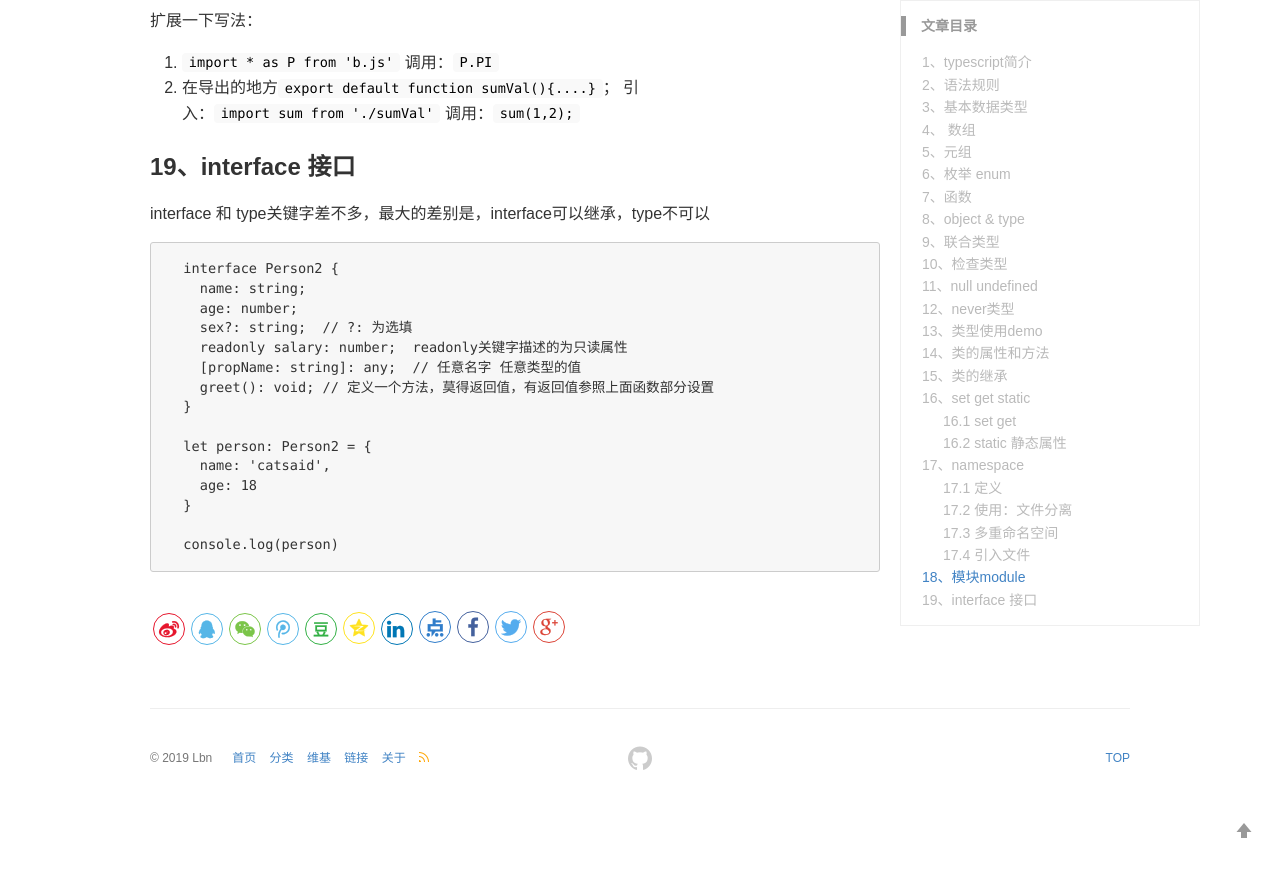
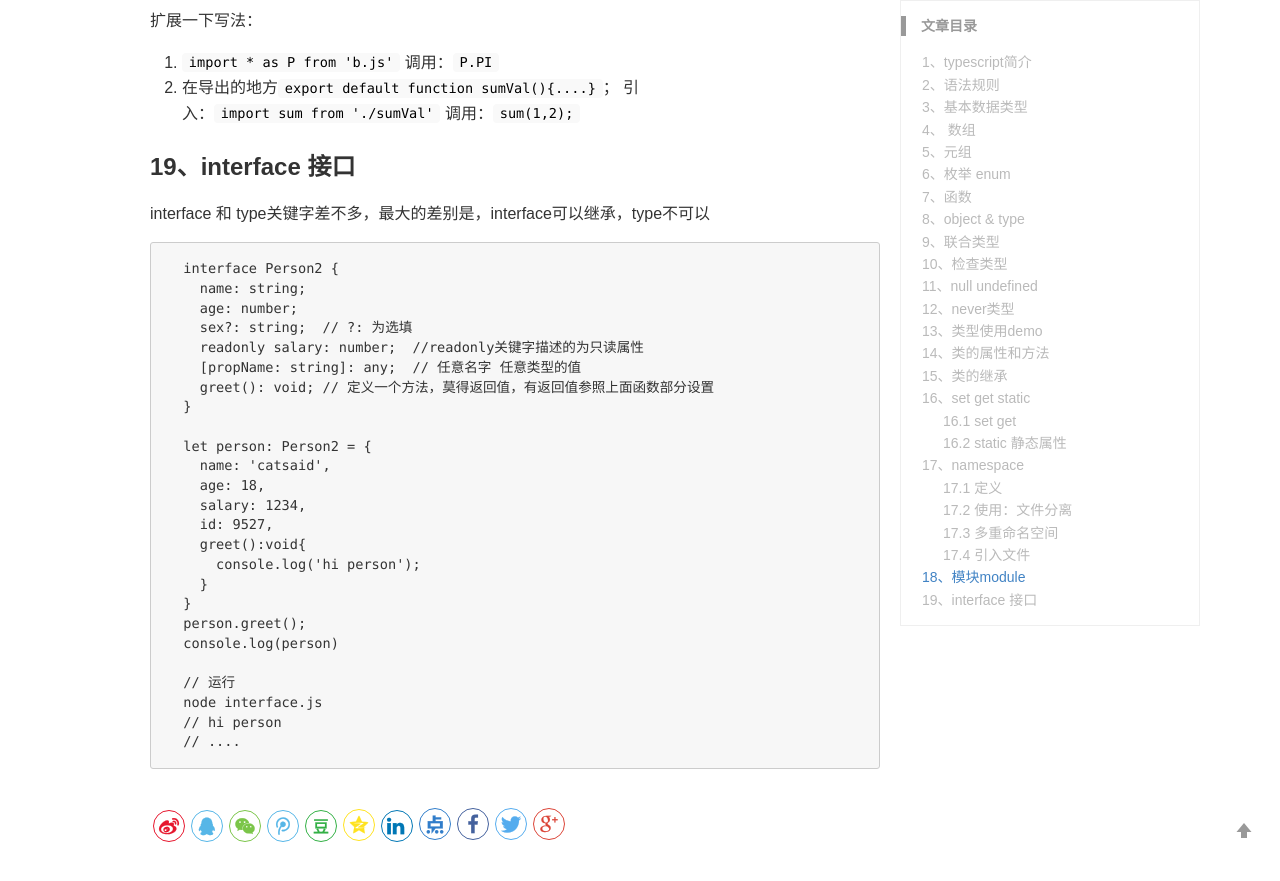
Before and after one commit to LB-nan/cat-Said, a Jekyll site: the page built from _posts/2019-09-06-typescript.md, in a window 1280 px wide and 900 px high, scrolled down 10742 px. Shown: the top 881 px of the window. Built offline with Jekyll 4.4.1, drawn with Linux system fonts in a browser that asks for light colours; comment, search, counter and statistics services are not loaded; before the commit the page ends 11549 px from its top, so only the background shows below that.

Commit message:
Update 2019-09-06-typescript.md

````diff
--- a/_posts/2019-09-06-typescript.md
+++ b/_posts/2019-09-06-typescript.md
@@ -504,15 +504,25 @@ interface 和 type关键字差不多，最大的差别是，interface可以继
     name: string;
     age: number;
     sex?: string;  // ?: 为选填
-    readonly salary: number;  readonly关键字描述的为只读属性
+    readonly salary: number;  //readonly关键字描述的为只读属性
     [propName: string]: any;  // 任意名字 任意类型的值
     greet(): void; // 定义一个方法，莫得返回值，有返回值参照上面函数部分设置
   }
 
   let person: Person2 = {
     name: 'catsaid',
-    age: 18
+    age: 18,
+    salary: 1234,
+    id: 9527,
+    greet():void{
+      console.log('hi person');
+    }
   }
+  person.greet();
+  console.log(person)
 
-  console.log(person)
+  // 运行
+  node interface.js
+  // hi person
+  // ....
 ```
````
